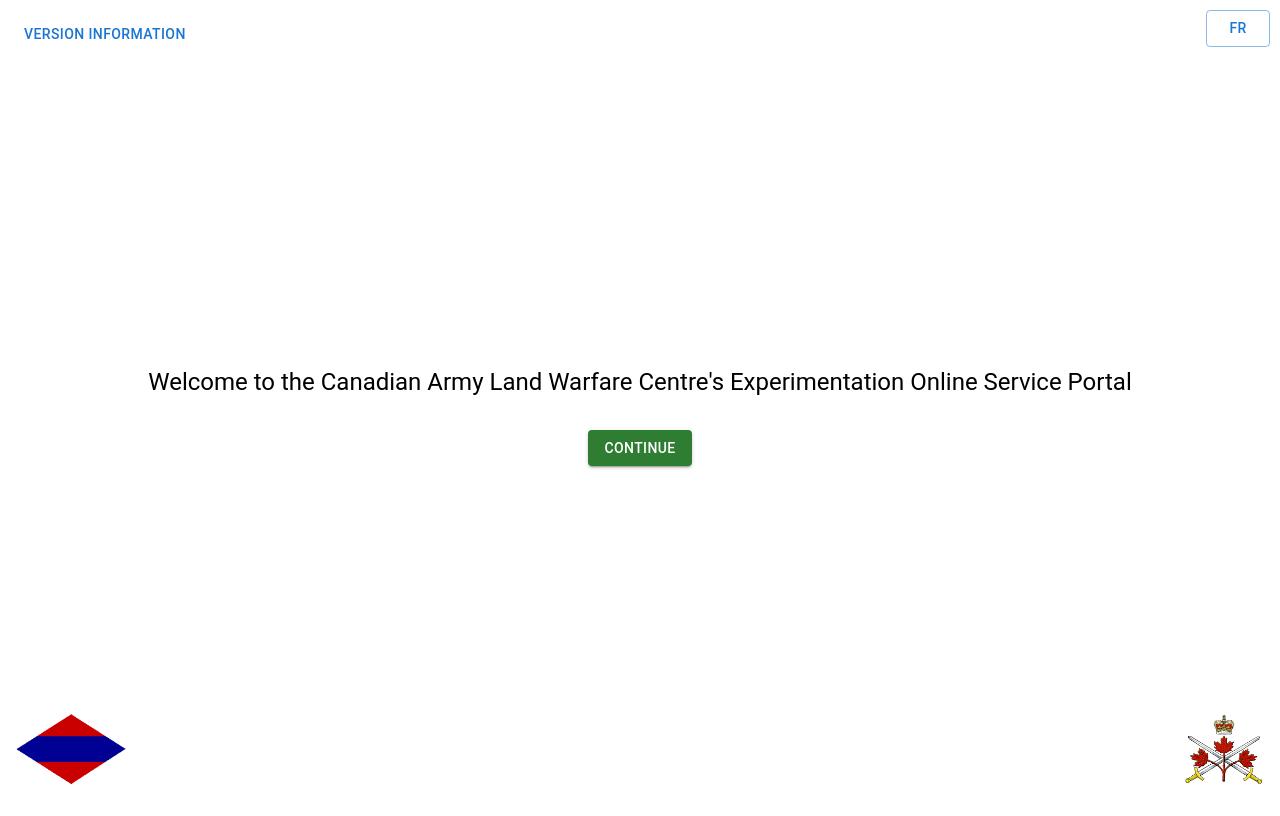
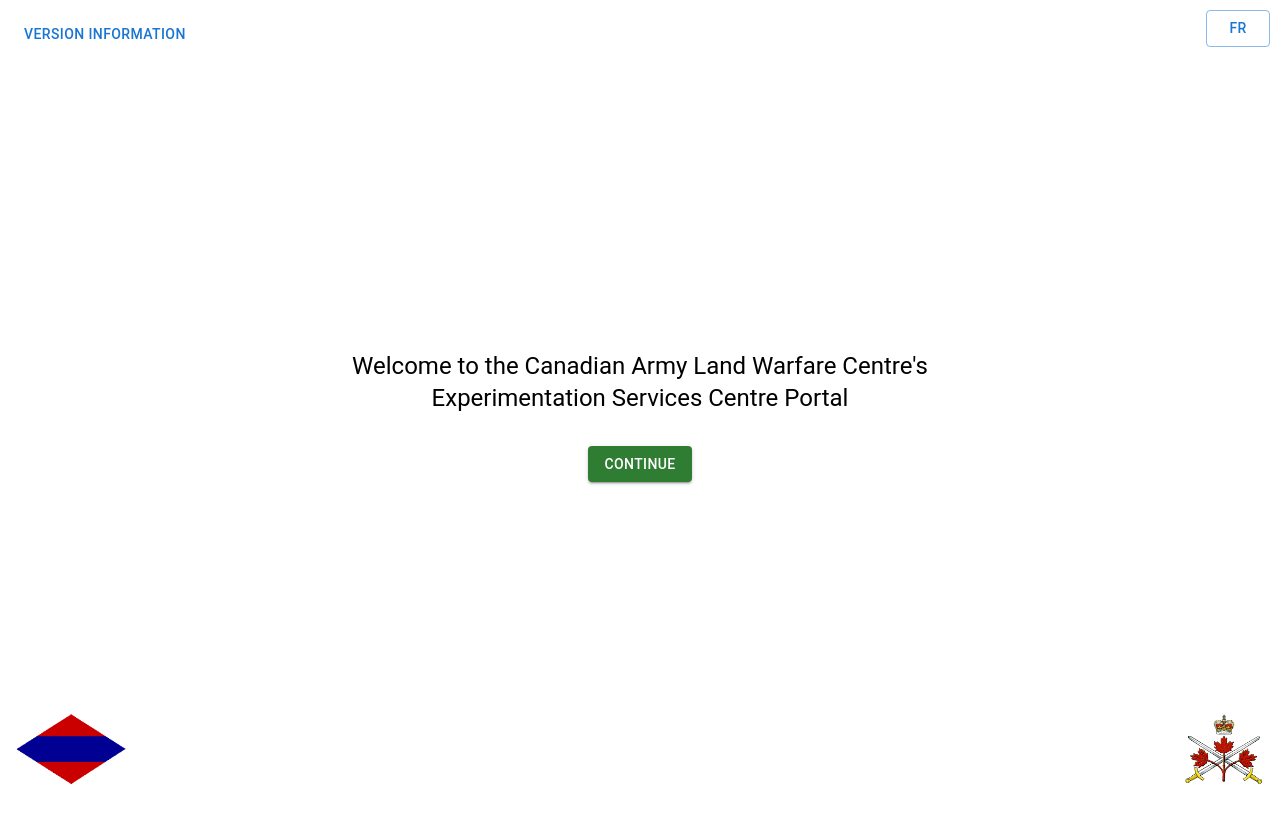
Before and after one commit to ajsib/esc.calwc.front, a Next.js app: page / in a window 1280 px wide. Built offline with nearby package versions, Linux system fonts and the light colour scheme.

Commit message:
small tweaks

```diff
--- a/pages/index.tsx
+++ b/pages/index.tsx
@@ -115,9 +115,12 @@
             exit="exit"
             transition={{ duration: 2 }}
             variant="h5"
-              sx={{ textAlign: 'center' }}
+            sx={{
+              textAlign: 'center',
+              '&:last-child': { fontSize: '1.5rem' }, // Add this line to style the last child (Experimentation Services Centre Portal)
+            }}
           >
-              Welcome to the Canadian Army Land Warfare Centre&apos;s Experimentation Online Service Portal
+            Welcome to the Canadian Army Land Warfare Centre&apos;s<br /> Experimentation Services Centre Portal
           </Typography>
           ) : (
             <Typography
@@ -131,7 +134,7 @@
               variant="h5"
               sx={{ textAlign: 'center' }}
             >
-              Bienvenue sur le Portail de Services au Expérimentation en ligne du Centre de Guerre Terrestre de l&apos;armée Canadienne
+              Bienvenue au portail du Centre des services d'expérimentation<br />du Centre de guerre terrestre de l'Armée canadienne
             </Typography>
           )}
         </AnimatePresence>
```
Lines whose indentation alone changed are shown as unchanged.
